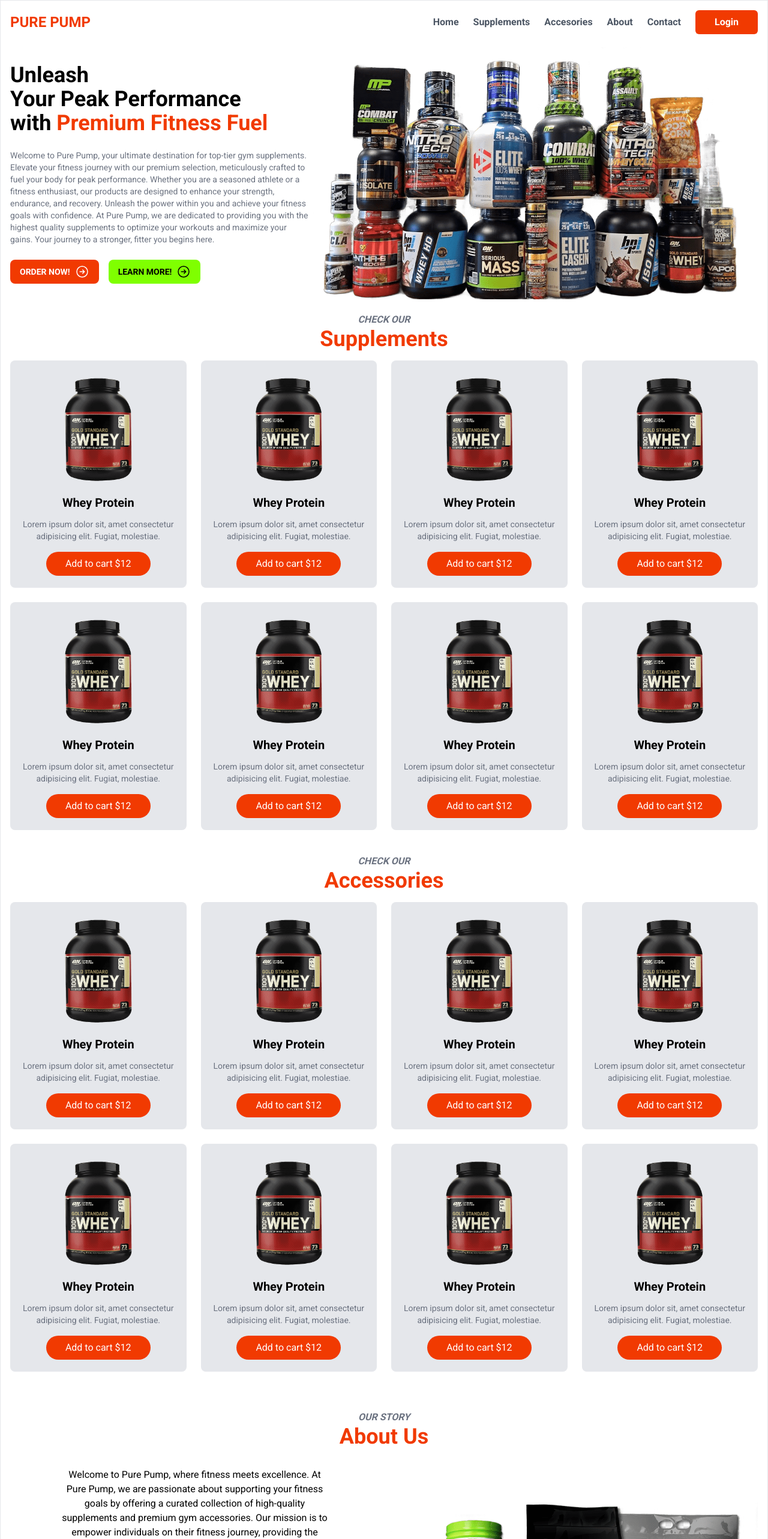
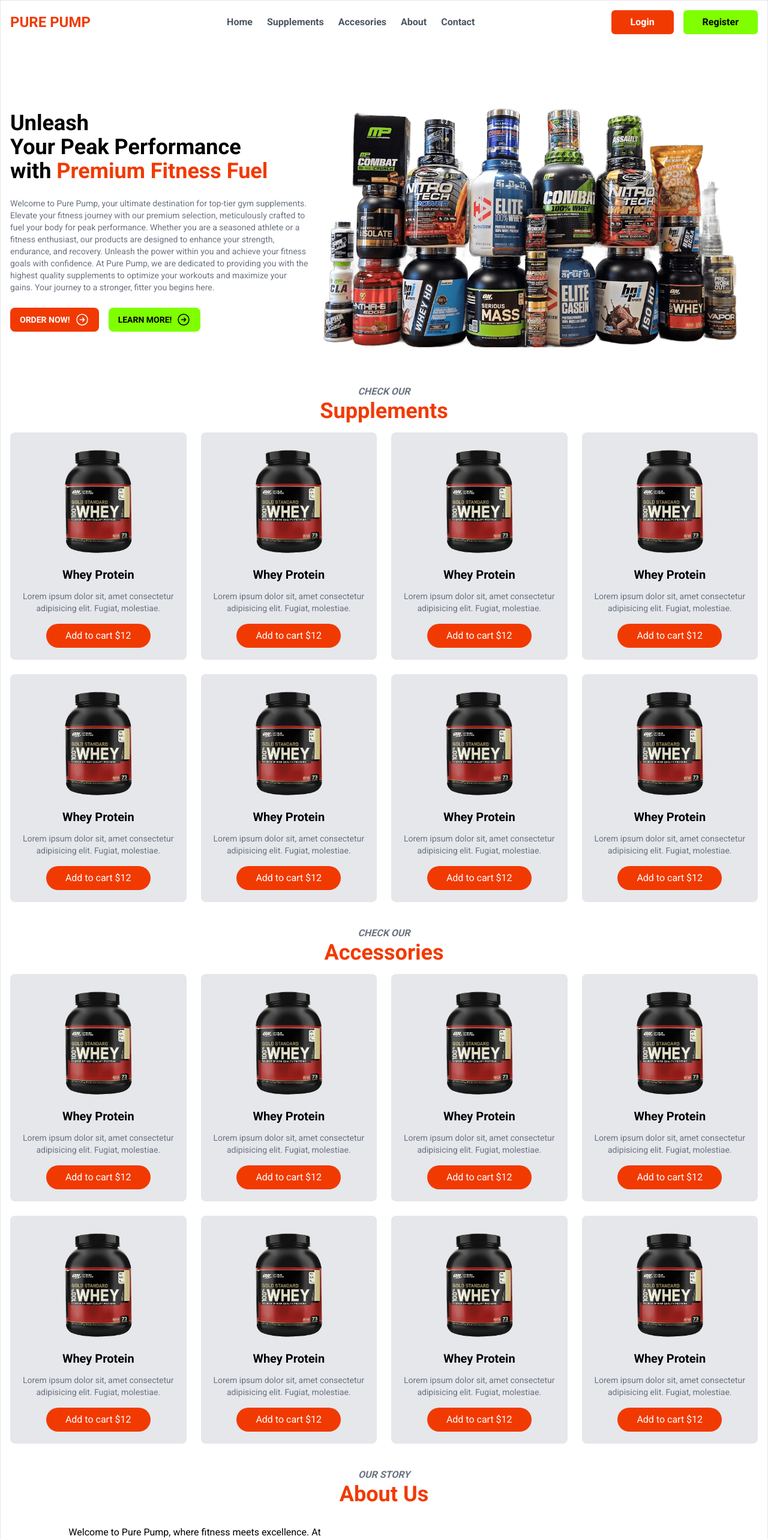
Before and after one commit to TanvirHasanPrince/pure-pump-supplement-store, a Next.js app: page / in a window 1280 px wide. Shown: the top 2566 px of the page at 60% size. Built offline with nearby package versions, Linux system fonts and the light colour scheme.

Commit message:
[Done]- Header fix, margin of sections fix

```diff
--- a/src/app/components/layout/Header.js
+++ b/src/app/components/layout/Header.js
@@ -1,4 +1,4 @@
-import Link from 'next/link';
+import Link from "next/link";
 
 const Header = () => {
   return (
@@ -12,8 +12,17 @@
         <Link href={""}>Accesories</Link>
         <Link href={""}>About</Link>
         <Link href={""}>Contact</Link>
+      </nav>
+
+      <nav className="flex items-center justify-between gap-4 font-bold">
         <Link href={""} className="bg-primary text-white px-8 py-2 rounded-md">
           Login
+        </Link>
+        <Link
+          href={""}
+          className="bg-secondary text-black px-8 py-2 rounded-md"
+        >
+          Register
         </Link>
       </nav>
     </header>
--- a/src/app/components/layout/Hero.js
+++ b/src/app/components/layout/Hero.js
@@ -3,7 +3,7 @@
 
 const Hero = () => {
   return (
-    <section className="hero">
+    <section className="hero mt-20">
       <div className="py-12">
         <h1 className="text-4xl font-semibold">
           Unleash <br /> Your Peak Performance with&nbsp;
--- a/src/app/components/layout/HomeAboutUs.js
+++ b/src/app/components/layout/HomeAboutUs.js
@@ -4,7 +4,7 @@
 
 const HomeAboutUs = () => {
  return (
-   <section className="text-center my-16">
+   <section className="text-center mt-10">
      <SectionHeaders
        subHeader={"Our Story"}
        mainHeader={"About Us"}
--- a/src/app/components/layout/HomeAccessories.js
+++ b/src/app/components/layout/HomeAccessories.js
@@ -4,7 +4,7 @@
 
 const HomeAccessories = () => {
  return (
-   <section className="my-10">
+   <section className="mt-10">
      <div className="text-center mb-4">
        <SectionHeaders
          subHeader={"Check Our"}
--- a/src/app/components/layout/HomeCategories.js
+++ b/src/app/components/layout/HomeCategories.js
@@ -3,7 +3,7 @@
 
 const HomeCategories = () => {
   return (
-    <section className="">
+    <section className="mt-10">
       <div className="text-center mb-4">
         <SectionHeaders subHeader={"Check Our"} mainHeader={'Supplements'}></SectionHeaders>
       </div>
--- a/src/app/components/layout/HomeTestimonials.js
+++ b/src/app/components/layout/HomeTestimonials.js
@@ -4,7 +4,7 @@
 const HomeTestimonials = () => {
  return (
    <div>
-     <section class="mb-32 text-center">
+     <section class="mt-10 text-center">
        <SectionHeaders
          subHeader={"Reviews from our"}
          mainHeader={"Customers"}
--- a/src/app/layout.js
+++ b/src/app/layout.js
@@ -7,8 +7,8 @@
 });
 
 export const metadata = {
-  title: "Create Next App",
-  description: "Generated by create next app",
+  title: "Pure Pump",
+  description: "Your Peak Performance with Premium Fitness Fuel",
 };
 
 export default function RootLayout({ children }) {
```
Lines whose indentation alone changed are shown as unchanged.
